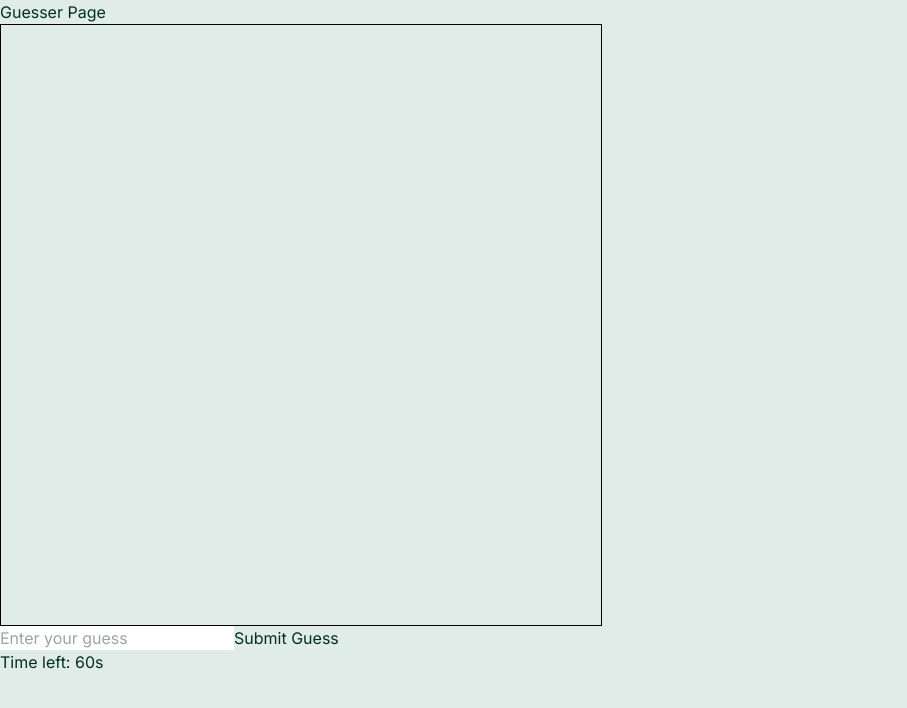
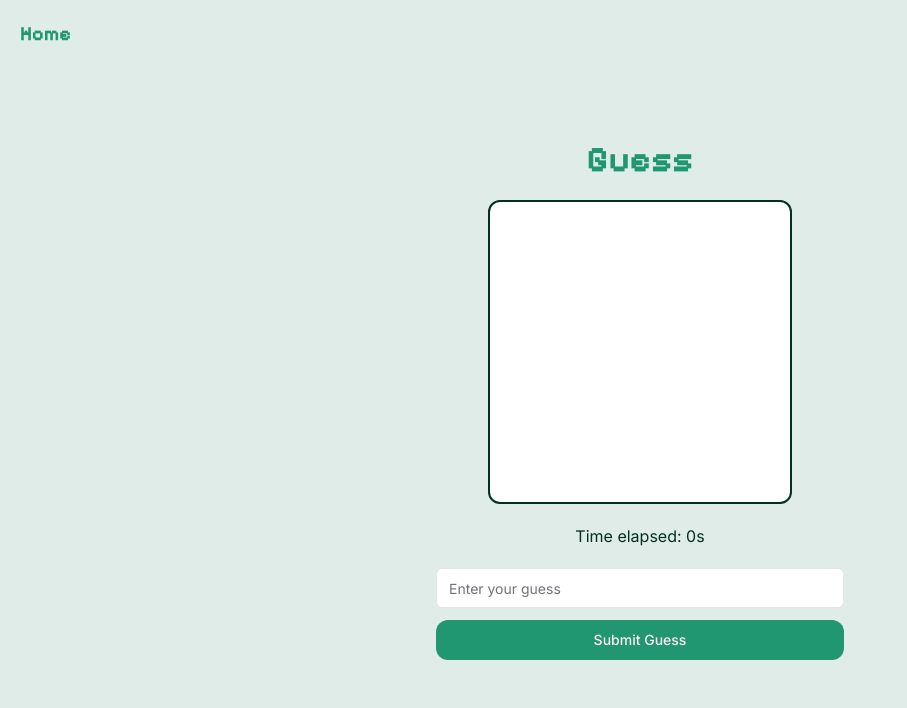
Before and after one commit to srajankumar/pixtery, a Next.js app in the folder frontend/: page /guess in a window 1280 px wide. Shown: the top 708 px of the page, without its empty margins (0-907 px from the left). Built offline with nearby package versions, Linux system fonts and the light colour scheme; no server answers.

Commit message:
add: sonner

```diff
--- a/frontend/package.json
+++ b/frontend/package.json
@@ -16,12 +16,14 @@
     "framer-motion": "^11.3.21",
     "lucide-react": "^0.424.0",
     "next": "14.2.5",
+    "next-themes": "^0.3.0",
     "react": "^18",
     "react-dom": "^18",
     "react-player": "^2.16.0",
     "react-wrap-balancer": "^1.1.1",
     "simple-peer": "^9.11.1",
     "socket.io-client": "^4.7.5",
+    "sonner": "^1.5.0",
     "tailwind-merge": "^2.4.0",
     "tailwindcss-animate": "^1.0.7",
     "ws": "^8.18.0"
--- a/frontend/src/app/draw/page.tsx
+++ b/frontend/src/app/draw/page.tsx
@@ -3,8 +3,9 @@
 import React, { useRef, useState, useEffect } from "react";
 import { Button } from "@/components/ui/button";
 import { Input } from "@/components/ui/input";
+import Back from "@/components/Back";
+
 import { Pixelify_Sans } from "next/font/google";
-import Back from "@/components/Back";
 const pixel = Pixelify_Sans({ subsets: ["latin"] });
 
 const GRID_SIZE = 15;
--- a/frontend/src/app/guess/page.tsx
+++ b/frontend/src/app/guess/page.tsx
@@ -1,16 +1,23 @@
 "use client";
 
 import React, { useRef, useState, useEffect } from "react";
+import { Button } from "@/components/ui/button";
+import { Input } from "@/components/ui/input";
+import Back from "@/components/Back";
+import { toast } from "sonner";
 
-const GRID_SIZE = 20;
-const CELL_SIZE = 30;
+import { Pixelify_Sans } from "next/font/google";
+const pixel = Pixelify_Sans({ subsets: ["latin"] });
+
+const GRID_SIZE = 15;
+const CELL_SIZE = 20;
 
 function GuesserPage() {
   const canvasRef = useRef<HTMLCanvasElement | null>(null);
   const [socket, setSocket] = useState<WebSocket | null>(null);
   const [guess, setGuess] = useState<string>("");
   const [word, setWord] = useState<string>("");
-  const [timer, setTimer] = useState<number>(60);
+  const [timer, setTimer] = useState<number>(0); // Start from 0
   const [gameStatus, setGameStatus] = useState<string>("");
 
   useEffect(() => {
@@ -24,7 +31,7 @@ function GuesserPage() {
 
           if (data.type === "word") {
             setWord(data.word);
-            setTimer(60);
+            setTimer(0); // Reset timer when a new word is received
             setGameStatus("");
           }
 
@@ -53,7 +60,10 @@ function GuesserPage() {
           }
 
           if (data.type === "correct") {
+            toast.success("Correct guess");
             setGameStatus(`You guessed correctly in ${data.time} seconds!`);
+          } else if (data.type === "wrong") {
+            toast.error("Wrong guess");
           }
         } catch (error) {
           console.error("Error parsing JSON data:", error);
@@ -75,13 +85,7 @@ function GuesserPage() {
   useEffect(() => {
     if (word) {
       const interval = setInterval(() => {
-        setTimer((prev) => {
-          if (prev <= 0) {
-            clearInterval(interval);
-            return 0;
-          }
-          return prev - 1;
-        });
+        setTimer((prev) => prev + 1); // Increment timer
       }, 1000);
 
       return () => clearInterval(interval);
@@ -99,22 +103,31 @@ function GuesserPage() {
   };
 
   return (
-    <div>
-      <h1>Guesser Page</h1>
+    <div className="max-w-md px-5 gap-5 mx-auto min-h-[100dvh] flex flex-col justify-center items-center">
+      <Back />
+      <h1 className={`${pixel.className} text-4xl font-black text-primary`}>
+        Guess
+      </h1>
+      <div className="bg-white w-fit border-2 border-secondary rounded-xl">
         <canvas
           ref={canvasRef}
           width={GRID_SIZE * CELL_SIZE}
           height={GRID_SIZE * CELL_SIZE}
-        style={{ border: "1px solid black" }}
         />
-      <input
+      </div>{" "}
+      <p>Time elapsed: {timer}s</p>
+      <div className="w-full flex flex-col gap-3">
+        <Input
           type="text"
+          className="bg-white"
           placeholder="Enter your guess"
           value={guess}
           onChange={handleGuessChange}
         />
-      <button onClick={handleGuessSubmit}>Submit Guess</button>
-      {timer > 0 && <p>Time left: {timer}s</p>}
+        <Button className="w-full" onClick={handleGuessSubmit}>
+          Submit Guess
+        </Button>
+      </div>
       {gameStatus && <p>{gameStatus}</p>}
     </div>
   );
--- a/frontend/src/app/layout.tsx
+++ b/frontend/src/app/layout.tsx
@@ -1,6 +1,8 @@
 import type { Metadata } from "next";
 import { Inter } from "next/font/google";
 import "./globals.css";
+
+import { Toaster } from "@/components/ui/sonner";
 
 const inter = Inter({ subsets: ["latin"] });
 
@@ -16,7 +18,10 @@ export default function RootLayout({
 }>) {
   return (
     <html lang="en">
-      <body className={`text-secondary ${inter.className}`}>{children}</body>
+      <body className={`text-secondary ${inter.className}`}>
+        <main>{children}</main>
+        <Toaster position="top-right" />
+      </body>
     </html>
   );
 }
--- /dev/null
+++ b/frontend/src/components/ui/sonner.tsx
@@ -0,0 +1,31 @@
+"use client";
+
+import { useTheme } from "next-themes";
+import { Toaster as Sonner } from "sonner";
+
+type ToasterProps = React.ComponentProps<typeof Sonner>;
+
+const Toaster = ({ ...props }: ToasterProps) => {
+  const { theme = "system" } = useTheme();
+
+  return (
+    <Sonner
+      theme={theme as ToasterProps["theme"]}
+      className="toaster group"
+      toastOptions={{
+        classNames: {
+          toast:
+            "group toast group-[.toaster]:bg-secondary group-[.toaster]:text-foreground group-[.toaster]:border-secondary group-[.toaster]:text-white group-[.toaster]:shadow-lg",
+          description: "group-[.toast]:text-muted-foreground",
+          actionButton:
+            "group-[.toast]:bg-primary group-[.toast]:text-primary-foreground",
+          cancelButton:
+            "group-[.toast]:bg-muted group-[.toast]:text-muted-foreground",
+        },
+      }}
+      {...props}
+    />
+  );
+};
+
+export { Toaster };
```
Also changed, not shown: 2 other files (tests, documents, lock files or other folders). Lines whose indentation alone changed are shown as unchanged.
